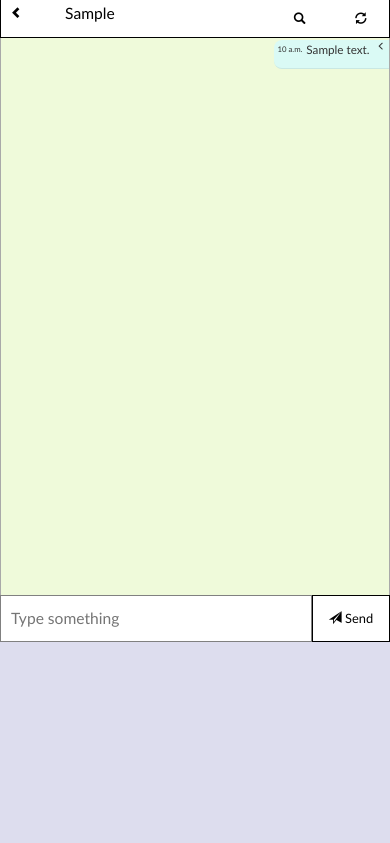
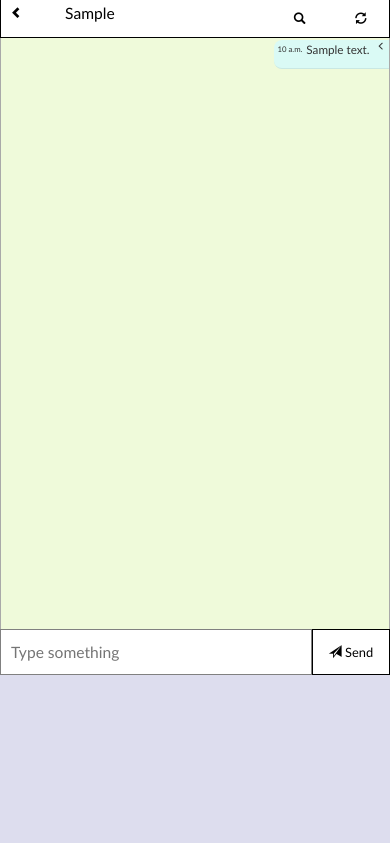
Before and after one commit to vivekkumarbilla/event, a Django app: template depactt/templates/depactt/fullmessages.html in a window 390 px wide. Shown: the part 48-891 px from the top of the page. Run offline with Django 3.2, Linux system fonts and the light colour scheme; a user stored in the database is signed in; tables that the repository leaves empty hold one stand-in row (values such as "Sample post"); the template is opened without the code that fills it: values that come from a table or form of the project are taken from there, most other values are stand-ins (such as "Sample title", 1, 10 or a date in 2020); some libraries are stand-ins or nearby versions.

Commit message:
initial vivek commit

```diff
--- a/depactt/templates/depactt/addevent.html
+++ b/depactt/templates/depactt/addevent.html
@@ -797,7 +797,7 @@
 			----------------------------------------------------------------------MEDIA MAIN MEDIA MAIN------------------------------------------------------------------------*/
 			#basicmain{
 				float: left;
-				height: 90vh;
+				height: 82vh;
 				width: 100vw;
 				margin-top: 12vw;
 				padding: 0vw 0vw;
@@ -822,7 +822,7 @@
 				margin-right: 1vw;
 				margin-top: 1vw;
 				width: 90vw;
-				height: 70vh;
+				height: 80vh;
 				background-color: #FFFFFF;
 				border: 0.5px solid #AAAABB;
 				overflow: scroll;
--- a/depactt/templates/depactt/fullmessages.html
+++ b/depactt/templates/depactt/fullmessages.html
@@ -954,7 +954,7 @@
 			<input placeholder="Search Messages" id="searchin" type="text" name="send">
 			<button class="fullheight3 buts searchbut" id="smbut" onclick="search_event()">Go</button>
 		</div>
-		<div id="mainelement" style="height: 66vh;" class="mainelements">
+		<div id="mainelement" style="height: 70vh;" class="mainelements">
 		{% for mesg in msg %}
 			{% if mesg.messagesender == user_num %}
 			<div class="message leftelements fullwidth">
@@ -1308,7 +1308,7 @@
 			document.getElementById(date).style.display ='';
 			document.getElementById(but2).style.display ='none';
 			document.getElementById(but1).style.display ='';
-			document.getElementById('mainelement').style.height = '60vh';
+			document.getElementById('mainelement').style.height = '68vh';
 			document.getElementById('searchin').focus();
 		}
 		function messageclose(){
@@ -1318,7 +1318,7 @@
 			document.getElementById(date).style.display ='none';
 			document.getElementById(but2).style.display ='';
 			document.getElementById(but1).style.display ='none';
-			document.getElementById('mainelement').style.height = '66vh';
+			document.getElementById('mainelement').style.height = '70vh';
 		}
 
 		function search_event() {
```
